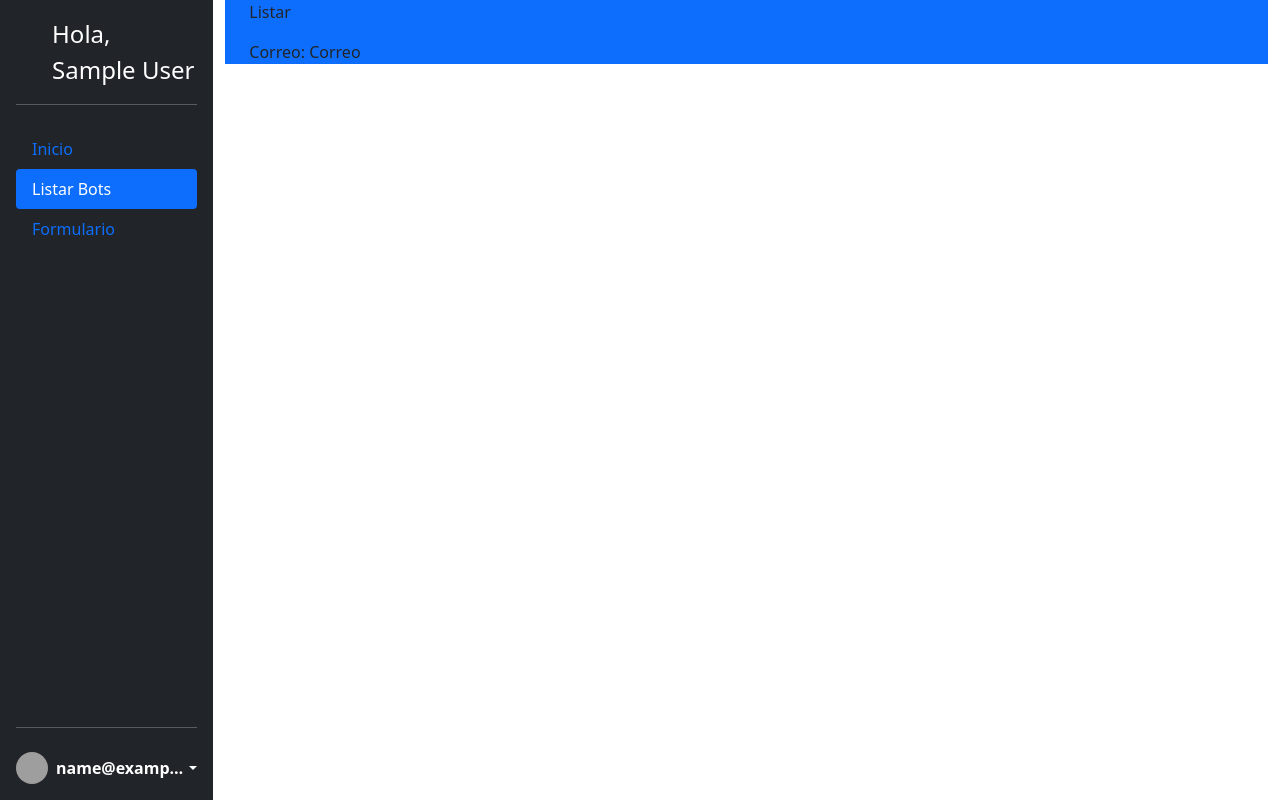
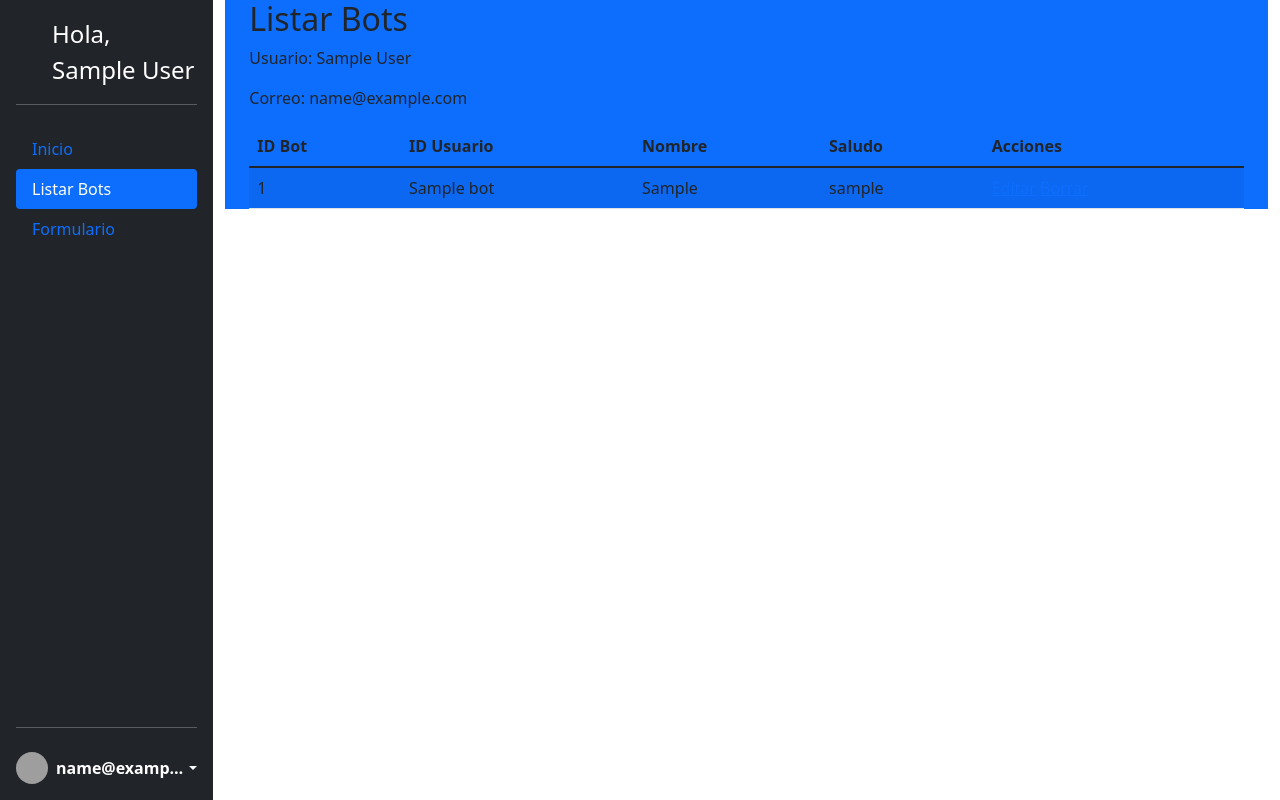
Before and after one commit to ProjectsGeneral/CreadorChatbot, a Flask app: page /listar-bots in a window 1280 px wide. Run offline with Flask 3, Linux system fonts and the light colour scheme; the visitor is signed in with stand-in values (Sample User, id 1); tables that the repository leaves empty or names only in its code hold one stand-in row (values such as "Sample post"); parts of the project's set-up code (start-up, migrations or seed data) failed here and were passed over; some libraries are stand-ins or nearby versions; grey boxes are pictures that could not be loaded.

Commit message:
Listar Bots V1

```diff
--- a/Interfaz/app/app.py
+++ b/Interfaz/app/app.py
@@ -3,12 +3,14 @@ from flask import Flask, render_template, redirect, request, url_for, session, f
 from flask_mysqldb import MySQL
 from config import config
 from controller.autenticacion import AuthController
+from controller.bot import BotController
 
 app = Flask(__name__)
 app.secret_key = 'your_secret_key'  # Solo para produccion
 
 db = MySQL(app)
 auth_controller = AuthController(db)
+bot_controller = BotController(db)
 
 @app.route('/')
 def index():
@@ -55,14 +57,16 @@ def inicio():
 def listarbots():
     user_name = session.get('user_name')
     user_email = session.get('user_email')
-    return render_template('views/listar-bots.html', user_name=user_name, user_email=user_email)
 
-@app.route('/formulario')
+    # Obtener todos los bots utilizando el controlador BotController
+    bots = bot_controller.get_all_bots()
+
+    return render_template('views/listar-bots.html', user_name=user_name, user_email=user_email, bots=bots)
+
+@app.route('/formulario', methods=['GET', 'POST'])
 @login_required
 def formulario():
-    user_name = session.get('user_name')
-    user_email = session.get('user_email')
-    return render_template('views/form.html', user_name=user_name, user_email=user_email)
+    return bot_controller.create_bot(request)
 
 if __name__ == '__main__':
     app.config.from_object(config['development'])
--- /dev/null
+++ b/Interfaz/app/controller/bot.py
@@ -0,0 +1,56 @@
+from flask import session, flash, redirect, url_for, render_template, request
+from models.bot import Bot
+from models.pclavebot import PClaveBot
+import logging
+
+class BotController:
+    def __init__(self, db):
+        self.bot_model = Bot(db)
+        self.pclave_model = PClaveBot(db)
+        self.logger = logging.getLogger(__name__)
+
+    def get_all_bots(self):
+        return self.bot_model.get_all_bots()
+
+    def create_bot(self, request):
+        if request.method == 'POST':
+            nombre = request.form.get('nombre')
+            saludo = request.form.get('saludo')
+            user_id = session.get('user_id')
+
+            try:
+                bot_id = self.bot_model.create_bot(user_id, nombre, saludo)
+                if not bot_id:
+                    raise Exception('Error al crear el bot en la base de datos')
+
+                keywords = []
+                for key, value in request.form.items():
+                    if key.startswith('clave') and value.strip():
+                        index = key[len('clave'):]
+                        contenido_key = f'contenido{index}'
+                        if contenido_key in request.form:
+                            keywords.append({'clave': value, 'contenido': request.form.get(contenido_key)})
+
+                for keyword in keywords:
+                    clave = keyword['clave']
+                    contenido = keyword['contenido']
+                    pclave_id = self.pclave_model.create_pclave(bot_id, clave, contenido)
+                    if not pclave_id:
+                        raise Exception(f'Error al crear la palabra clave "{clave}" para el bot ID {bot_id}')
+
+                flash('¡Bot creado exitosamente!', 'success')
+                return redirect(url_for('formulario'))
+
+            except Exception as e:
+                error_message = 'Hubo un problema durante la creación del bot'
+                flash(error_message, 'danger')
+                self.logger.error(f'{error_message}: {str(e)}')
+                return redirect(url_for('formulario'))
+
+        data = {
+            'Nombre': 'Nombre del Bot',
+            'Saludo': 'Saludo del Bot',
+            'Clave': 'Palabra Clave',
+            'Contenido': 'Contenido de la Palabra Clave',
+        }
+        return render_template('views/form.html', data=data)
--- /dev/null
+++ b/Interfaz/app/models/bot.py
@@ -0,0 +1,26 @@
+from flask_mysqldb import MySQLdb
+
+class Bot:
+    def __init__(self, db):
+        self.db = db
+
+    def get_all_bots(self):
+        cursor = self.db.connection.cursor()
+        cursor.execute("SELECT * FROM Bots")
+        bots = cursor.fetchall()
+        cursor.close()
+        return bots
+
+    def create_bot(self, user_id, nombre, saludo):
+        try:
+            cur = self.db.connection.cursor()
+            cur.execute('INSERT INTO Bots (IdUsuario, Nombre, Saludo) VALUES (%s, %s, %s)',
+                        (user_id, nombre, saludo))
+            bot_id = cur.lastrowid
+            self.db.connection.commit()
+            cur.close()
+            return bot_id
+        except Exception as e:
+            self.db.connection.rollback()
+            print(f"Error en la inserción del bot: {str(e)}")
+            return None
--- a/Interfaz/app/templates/views/listar-bots.html
+++ b/Interfaz/app/templates/views/listar-bots.html
@@ -7,8 +7,37 @@
     </div>
     <div class="col-10">
       <div class="container bg-primary">
-        <p>Listar</p>
-        <p>Correo: Correo</p>
+        <h2>Listar Bots</h2>
+        <p>Usuario: {{ user_name }}</p>
+        <p>Correo: {{ user_email }}</p>
+
+        <table class="table table-striped">
+          <thead>
+            <tr>
+              <th>ID Bot</th>
+              <th>ID Usuario</th>
+              <th>Nombre</th>
+              <th>Saludo</th>
+              <th>Acciones</th>
+            </tr>
+          </thead>
+          <tbody>
+            {% for bot in bots %}
+              <tr>
+                <td>{{ bot[0] }}</td>
+                <td>{{ bot[1] }}</td>
+                <td>{{ bot[2] }}</td>
+                <td>{{ bot[3] }}</td>
+                <td>
+                  <!-- Aquí puedes colocar enlaces o botones para editar o borrar -->
+                  <a href="">Editar</a>
+                  <a href="">Borrar</a>
+                </td>
+              </tr>
+            {% endfor %}
+          </tbody>
+        </table>
+
       </div>
     </div>
 </div>
```
Also changed, not shown: Interfaz/app/models/pclavebot.py (added, +19 -0 lines), Interfaz/app/templates/views/form.html (+26 -30 lines).
